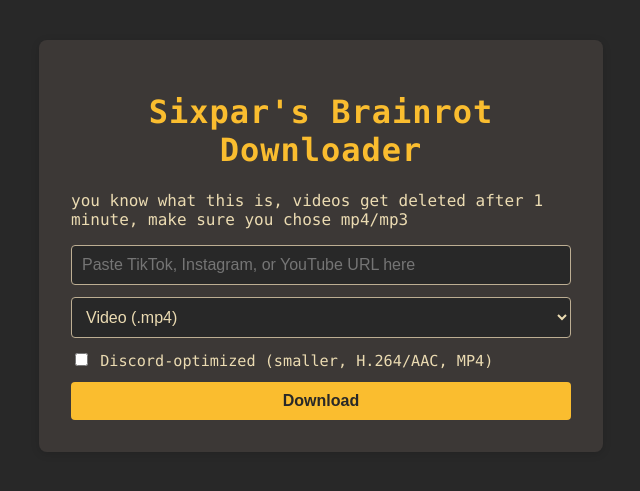
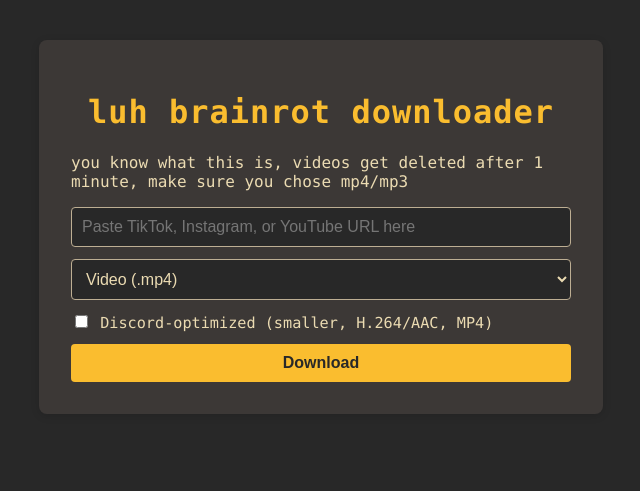
Before and after one commit to sixpar/sixpars-brainrot-downloader, a Flask app: page / in a window 1280 px wide. Shown: the top 491 px of the page, without its empty margins (319-959 px from the left). Run offline with Flask 3, Linux system fonts and the light colour scheme.

Commit message:
Change title and heading to 'luh brainrot downloader'

```diff
--- a/templates/index.html
+++ b/templates/index.html
@@ -1,7 +1,7 @@
 <!DOCTYPE html>
 <html>
 <head>
-    <title>Sixpar's Brainrot Downloader</title>
+    <title>luh brainrot downloader</title>
     <style>
         /* Gruvbox-inspired colors */
         :root {
@@ -98,7 +98,7 @@
 </head>
 <body>
     <div class="container">
-        <h1>Sixpar's Brainrot Downloader</h1>
+        <h1>luh brainrot downloader</h1>
         <p>you know what this is, videos get deleted after 1 minute, make sure you chose mp4/mp3</p>
         <form onsubmit="startDownload(event)">
             <input type="text" id="url" name="url" placeholder="Paste TikTok, Instagram, or YouTube URL here" required>
```
